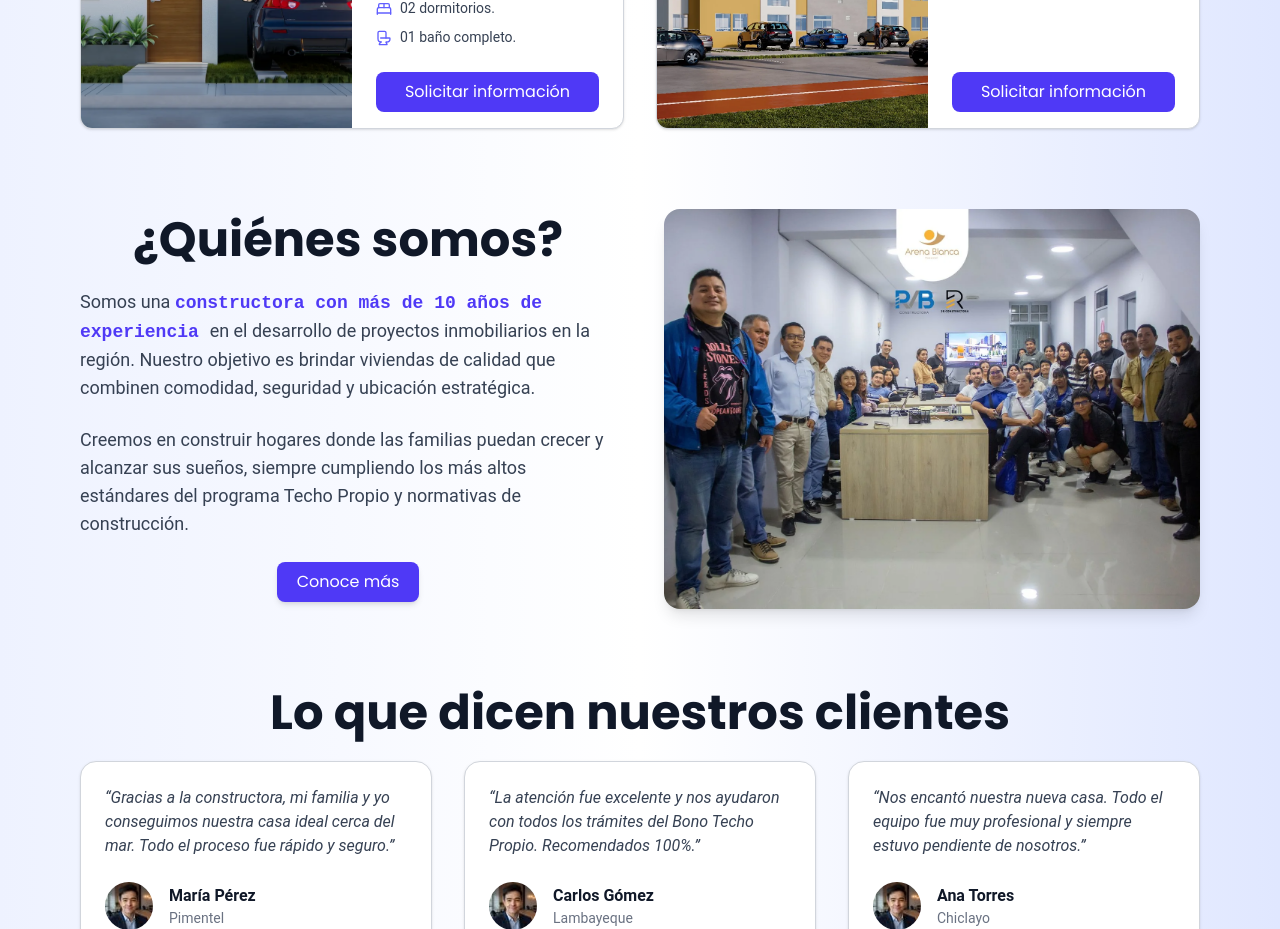
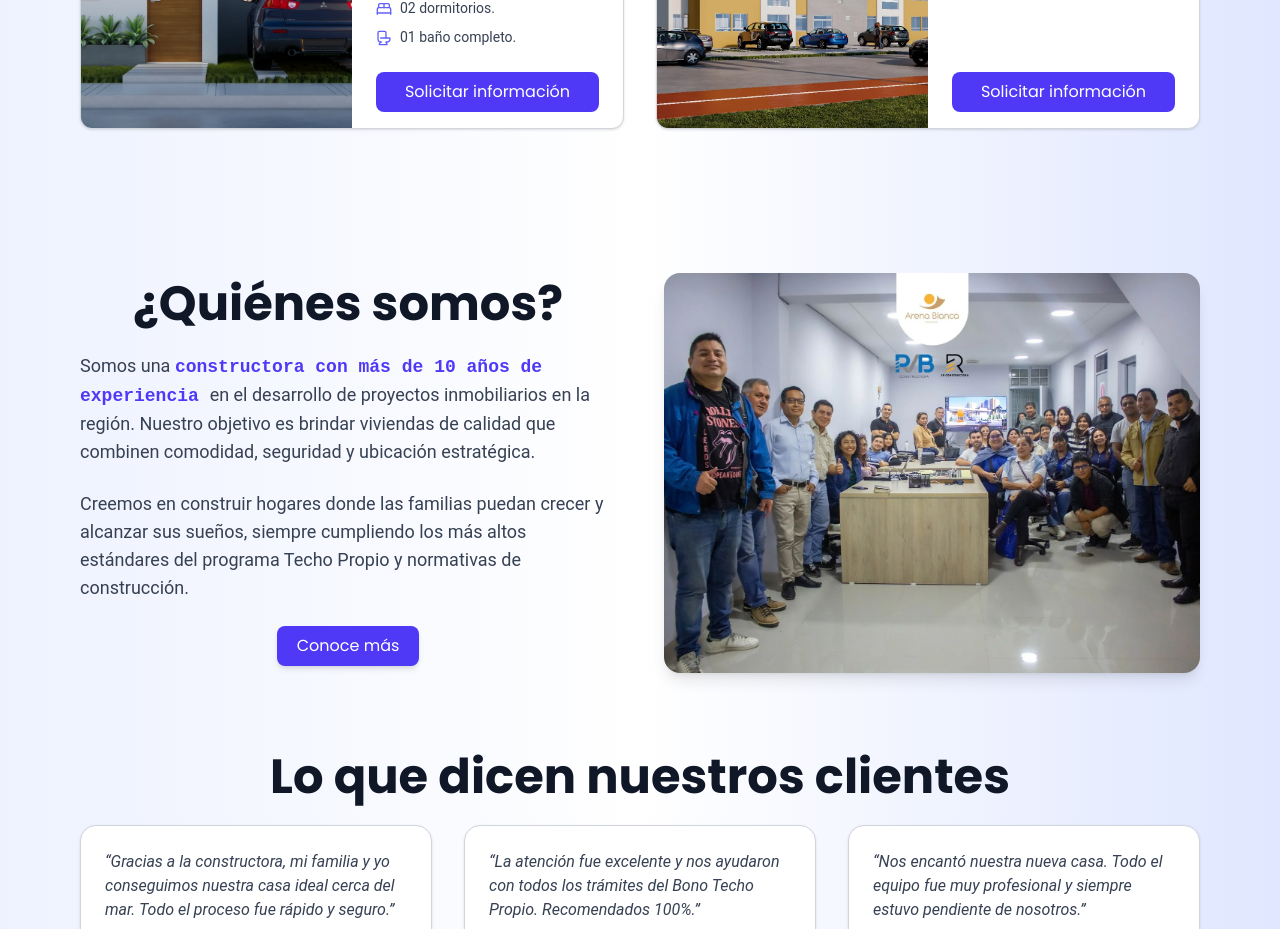
Before and after one commit to asosar20/rvb-pagina, a React (Vite) app: page / in a window 1280 px wide. Shown: the part 2440-3369 px from the top of the page. Built offline with nearby package versions, Linux system fonts and the light colour scheme; no server answers.

Commit message:
Update Nosotros.jsx

```diff
--- a/src/components/nosotros/Nosotros.jsx
+++ b/src/components/nosotros/Nosotros.jsx
@@ -4,6 +4,7 @@ const Nosotros = () => {
     return (
         <section id="nosotros" className="
             px-8
+            md:pt-36
             pt-20
             text-center
             md:px-20
```
